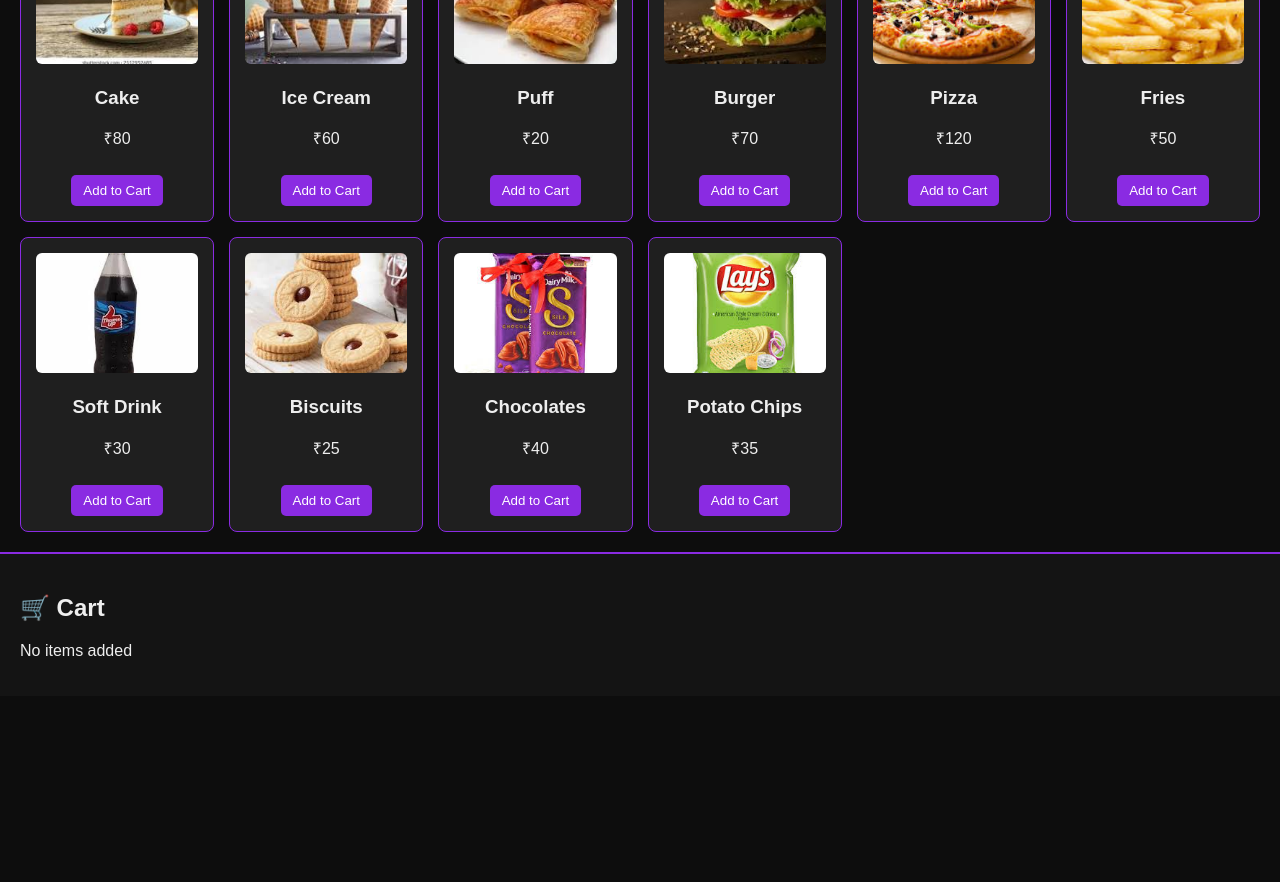
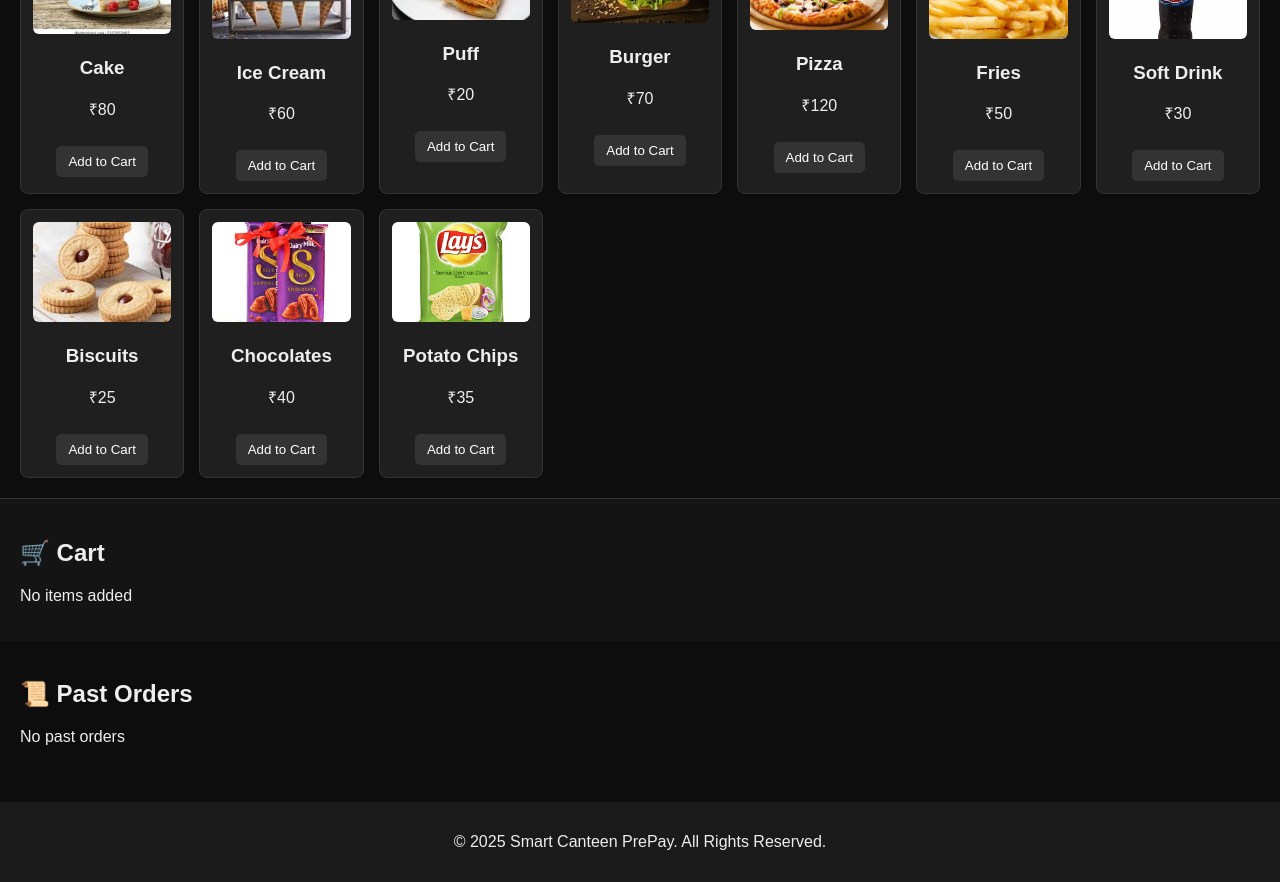
Before and after one commit to sasikiransrinivasdulla/canteencrate, a React (Vite) app: page / in a window 1280 px wide. Shown: the part 260-1142 px from the top of the page. Before the commit the page ends 956 px from the top, so only its background shows below. Built offline with nearby package versions, Linux system fonts and the light colour scheme.

Commit message:
Added changes

```diff
--- a/src/components/Footer.jsx
+++ b/src/components/Footer.jsx
@@ -1,7 +1,7 @@
 function Footer() {
   return (
     <footer className="footer">
-      <p>© 2025 Smart Canteen PrePay</p>
+      <p>© 2025 Smart Canteen PrePay. All Rights Reserved.</p>
     </footer>
   );
 }
--- a/src/index.css
+++ b/src/index.css
@@ -10,7 +10,6 @@ body {
   align-items: center;
   padding: 15px;
   background: #1a1a1a;
-  border-bottom: 2px solid #8a2be2;
 }
 
 .logo {
@@ -21,39 +20,38 @@ body {
 .title {
   text-align: center;
   margin: 20px 0;
-  color: #8a2be2;
 }
 
 .menu {
   display: grid;
-  grid-template-columns: repeat(auto-fit, minmax(180px, 1fr));
+  grid-template-columns: repeat(auto-fit, minmax(160px, 1fr));
   gap: 15px;
   padding: 20px;
 }
 
 .menu-card {
   background: #1f1f1f;
-  padding: 15px;
-  border: 1px solid #8a2be2;
+  padding: 12px;
+  border: 1px solid #333;
   border-radius: 8px;
   text-align: center;
   transition: transform 0.2s;
 }
 
 .menu-card:hover {
-  transform: scale(1.05);
+  transform: scale(1.03);
 }
 
 .menu-img {
   width: 100%;
-  height: 120px;
+  max-height: 100px;
   object-fit: cover;
   border-radius: 6px;
 }
 
 .menu-card button {
   margin-top: 10px;
-  background: #8a2be2;
+  background: #333;
   color: white;
   border: none;
   padding: 8px 12px;
@@ -62,13 +60,13 @@ body {
 }
 
 .menu-card button:hover {
-  background: #6a1bb0;
+  background: #555;
 }
 
 .cart {
   padding: 20px;
   background: #141414;
-  border-top: 2px solid #8a2be2;
+  border-top: 1px solid #333;
 }
 
 .cart ul {
@@ -86,7 +84,7 @@ body {
   margin-top: 15px;
   width: 100%;
   padding: 12px;
-  background: #8a2be2;
+  background: #333;
   border: none;
   color: white;
   font-size: 16px;
@@ -95,5 +93,29 @@ body {
 }
 
 .pay-btn:hover {
-  background: #6a1bb0;
+  background: #555;
 }
+
+.orders-section {
+  padding: 20px;
+}
+
+.orders-section table {
+  width: 100%;
+  border-collapse: collapse;
+  background: #1f1f1f;
+}
+
+.orders-section th,
+.orders-section td {
+  border: 1px solid #333;
+  padding: 8px;
+  text-align: center;
+}
+
+.footer {
+  text-align: center;
+  padding: 15px;
+  background: #1a1a1a;
+  margin-top: 20px;
+}
--- a/src/pages/UserPortal.jsx
+++ b/src/pages/UserPortal.jsx
@@ -2,6 +2,7 @@ import { useState } from "react";
 import Navbar from "../components/Navbar";
 import MenuCard from "../components/MenuCard";
 import Cart from "../components/Cart";
+import Footer from "../components/Footer";
 
 import cake from "../assets/cake.jpg";
 import icecream from "../assets/icecream.jpg";
@@ -29,13 +30,23 @@ function UserPortal() {
   ];
 
   const [cart, setCart] = useState([]);
+  const [orders, setOrders] = useState([]);
 
   const addToCart = (item) => setCart([...cart, item]);
   const removeFromCart = (item) => setCart(cart.filter((i) => i !== item));
 
   const handlePay = () => {
-    alert("✅ Simulated Razorpay: Payment Successful!");
-    // later: call backend → create order → save in MongoDB
+    const newOrder = {
+      id: orders.length + 1,
+      items: cart.map((i) => i.name),
+      total: cart.reduce((sum, i) => sum + i.price, 0),
+      status: "Paid",
+      date: new Date().toLocaleString(),
+    };
+
+    setOrders([newOrder, ...orders]);
+    setCart([]);
+    alert("✅ Payment Successful! Your order has been placed.");
   };
 
   return (
@@ -48,6 +59,39 @@ function UserPortal() {
         ))}
       </div>
       <Cart cartItems={cart} onRemove={removeFromCart} onPay={handlePay} />
+
+      {/* Past Orders Section */}
+      <div className="orders-section">
+        <h2>📜 Past Orders</h2>
+        {orders.length === 0 ? (
+          <p>No past orders</p>
+        ) : (
+          <table>
+            <thead>
+              <tr>
+                <th>Order ID</th>
+                <th>Items</th>
+                <th>Total</th>
+                <th>Status</th>
+                <th>Date</th>
+              </tr>
+            </thead>
+            <tbody>
+              {orders.map((order) => (
+                <tr key={order.id}>
+                  <td>{order.id}</td>
+                  <td>{order.items.join(", ")}</td>
+                  <td>₹{order.total}</td>
+                  <td>{order.status}</td>
+                  <td>{order.date}</td>
+                </tr>
+              ))}
+            </tbody>
+          </table>
+        )}
+      </div>
+
+      <Footer />
     </div>
   );
 }
```
